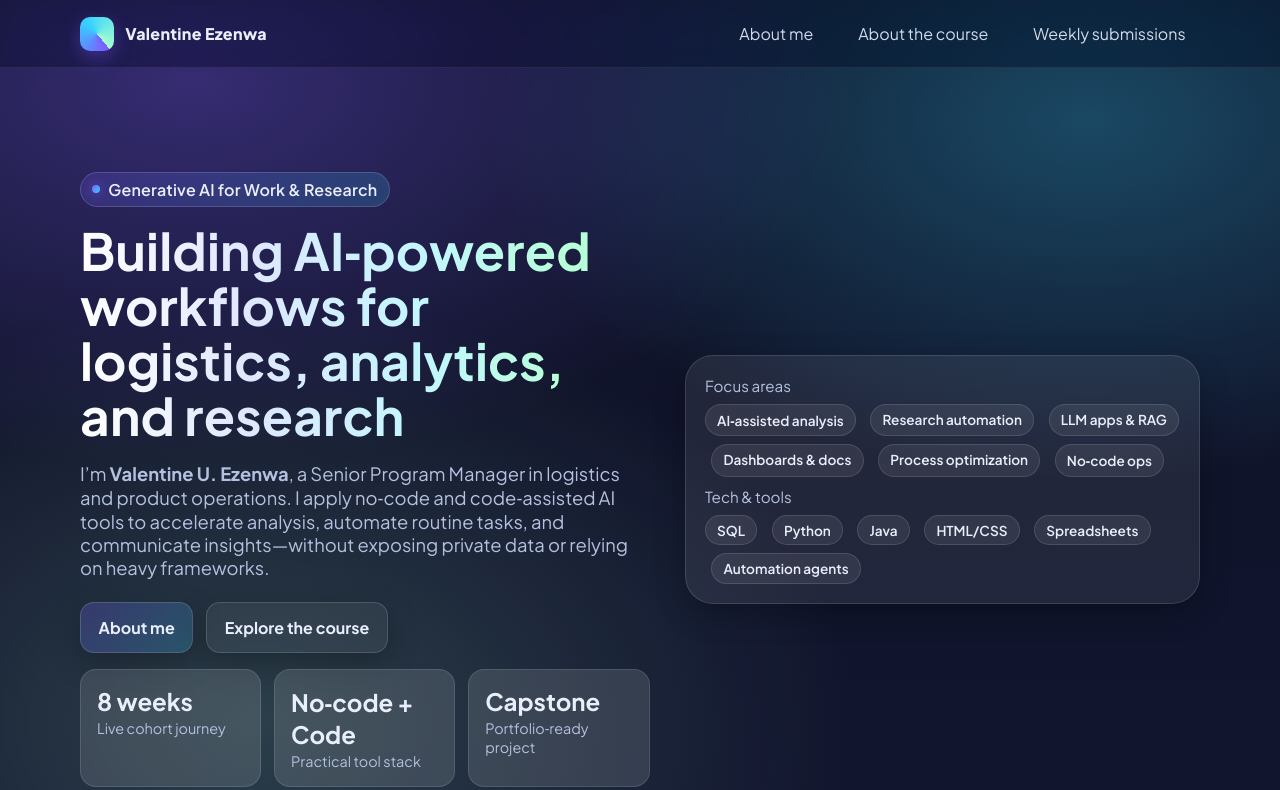
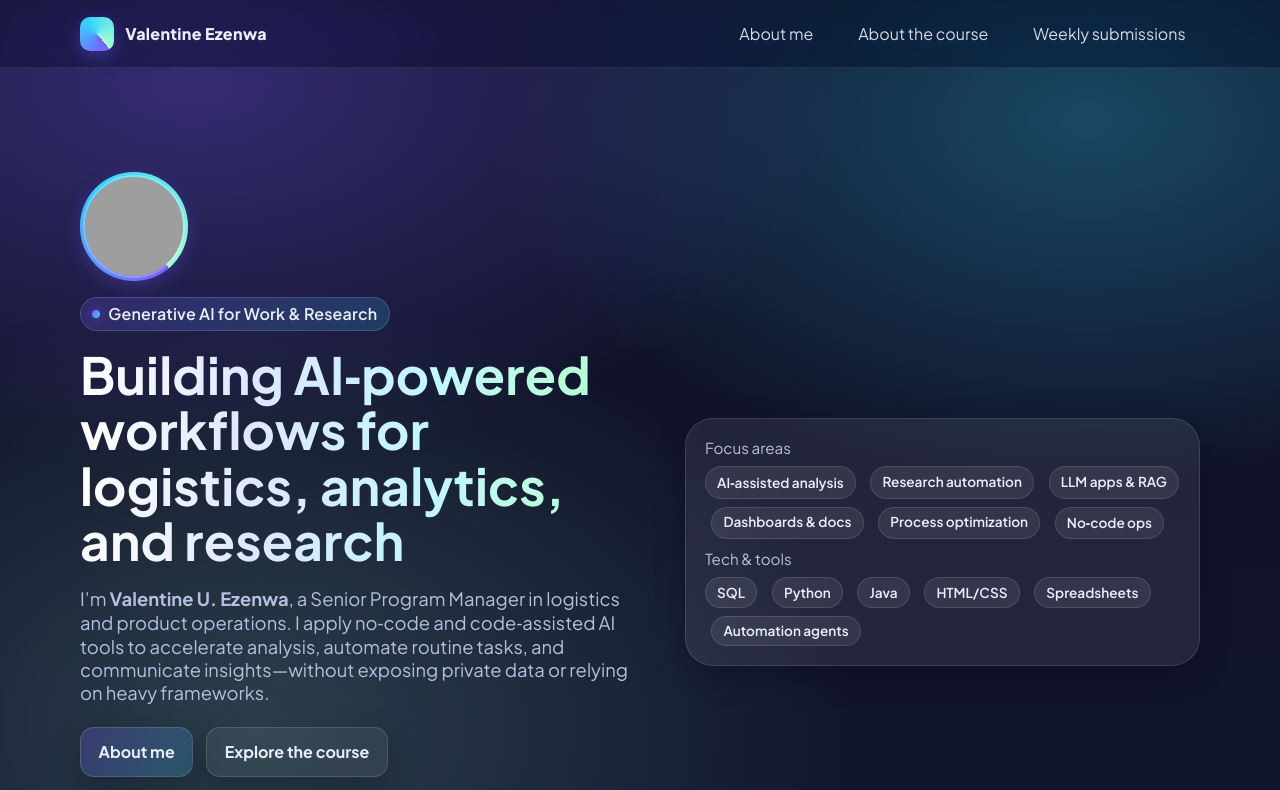
Before and after one commit to valeze014-alt/graph-ai-portfolio, a plain HTML site: page index.html in a window 1280 px wide. Shown: the top 790 px of the page. Drawn offline with Linux system fonts and the light colour scheme; grey boxes are pictures that could not be loaded.

Commit message:
index.html

```diff
--- a/index.html
+++ b/index.html
@@ -66,6 +66,11 @@
     .stat h3{margin:0; font-size:1.5rem}
     .stat p{margin:.2rem 0 0; color:var(--muted); font-size:.9rem}
 
+    /* AVATAR */
+    .avatar-wrap{display:flex; align-items:center; gap:.9rem; margin-bottom:1rem}
+    .avatar-ring{padding:3px; border-radius:999px; background:conic-gradient(from 140deg, var(--brand-a), var(--brand-b), var(--brand-c)); box-shadow:0 6px 18px rgba(124,92,255,.25)}
+    .avatar{display:block; width:clamp(76px,8vw,110px); height:clamp(76px,8vw,110px); border-radius:999px; object-fit:cover; border:2px solid rgba(255,255,255,.25)}
+
     /* SECTIONS */
     section{padding:3.5rem 0}
     .section-title{font-size:clamp(1.6rem,3vw,2rem); margin:0 0 .2rem; letter-spacing:.2px}
@@ -120,6 +125,7 @@
   <header class="hero">
     <div class="container grid">
       <div>
+        <div class="avatar-wrap"><span class="avatar-ring"><img class="avatar" src="https://raw.githubusercontent.com/valeze014-alt/graph-ai-portfolio/main/IMG_0756.jpg" alt="Portrait of Valentine Ezenwa" loading="lazy" decoding="async"></span></div>
         <div class="tag eyebrow"><span class="dot"></span> Generative AI for Work & Research</div>
         <h1 class="grad">Building AI‑powered workflows for logistics, analytics, and research</h1>
         <p class="lead">I’m <strong>Valentine U. Ezenwa</strong>, a Senior Program Manager in logistics and product operations. I apply no‑code and code‑assisted AI tools to accelerate analysis, automate routine tasks, and communicate insights—without exposing private data or relying on heavy frameworks.</p>
```
